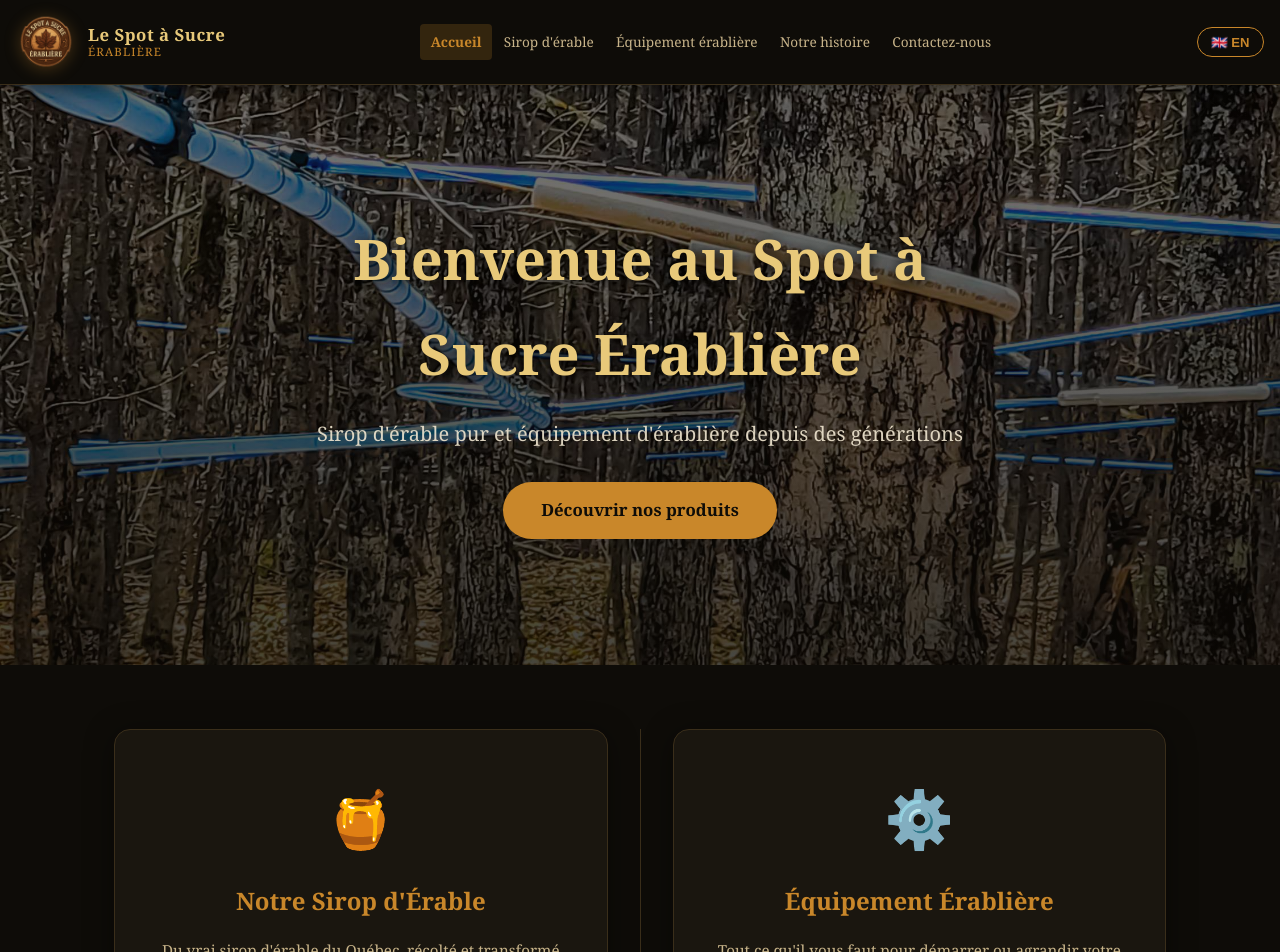
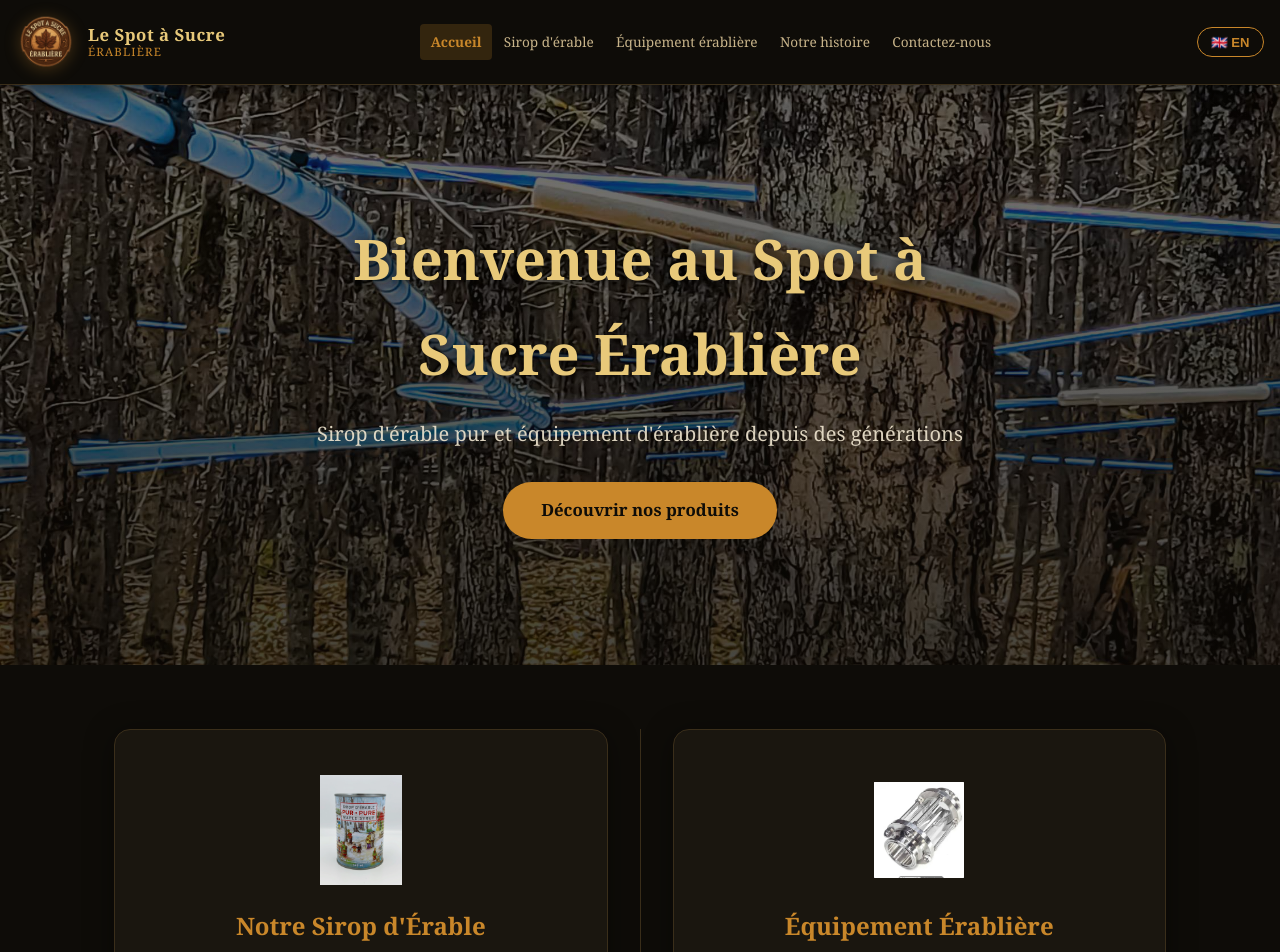
Before and after one commit to mindsetalert/cabane-a-sucre, a Next.js app: page / in a window 1280 px wide. Shown: the top 952 px of the page. Built offline with nearby package versions, Linux system fonts and the light colour scheme.

Commit message:
Remplace emoji pot miel par vraie canne de sirop

```diff
--- a/pages/index.js
+++ b/pages/index.js
@@ -2,6 +2,7 @@ import Link from "next/link";
 import Image from "next/image";
 import { useLanguage } from "../lib/LanguageContext";
 import styles from "../styles/Home.module.css";
+
 
 export default function Home() {
   const { t } = useLanguage();
@@ -28,7 +29,9 @@ export default function Home() {
 
       <section className={styles.sections}>
         <div className={styles.card}>
-          <div className={styles.cardIcon}>🍯</div>
+          <div className={styles.cardIcon}>
+            <Image src="/images/canne.webp" alt="Canne de sirop d'érable" width={90} height={110} style={{ objectFit: "contain" }} />
+          </div>
           <h2 className={styles.cardTitle}>{t.home.section_sirop_title}</h2>
           <p className={styles.cardDesc}>{t.home.section_sirop_desc}</p>
           <Link href="/sirop" className={styles.cardBtn}>
@@ -39,7 +42,9 @@ export default function Home() {
         <div className={styles.divider} />
 
         <div className={styles.card}>
-          <div className={styles.cardIcon}>⚙️</div>
+          <div className={styles.cardIcon}>
+            <Image src="/images/equipement/kit-tube-2.jpg" alt="Équipement érablière" width={90} height={110} style={{ objectFit: "contain", borderRadius: "8px" }} />
+          </div>
           <h2 className={styles.cardTitle}>{t.home.section_equip_title}</h2>
           <p className={styles.cardDesc}>{t.home.section_equip_desc}</p>
           <Link href="/equipement" className={styles.cardBtn}>
--- a/styles/Home.module.css
+++ b/styles/Home.module.css
@@ -92,7 +92,10 @@
 }
 
 .cardIcon {
-  font-size: 3.5rem;
+  height: 120px;
+  display: flex;
+  align-items: center;
+  justify-content: center;
   margin-bottom: 1rem;
 }
 
```
